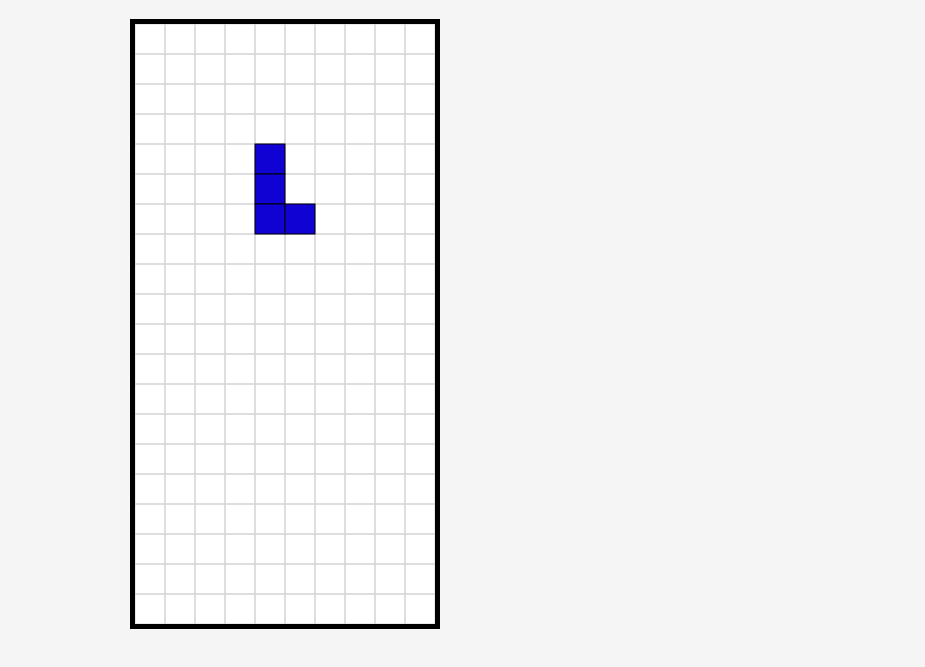
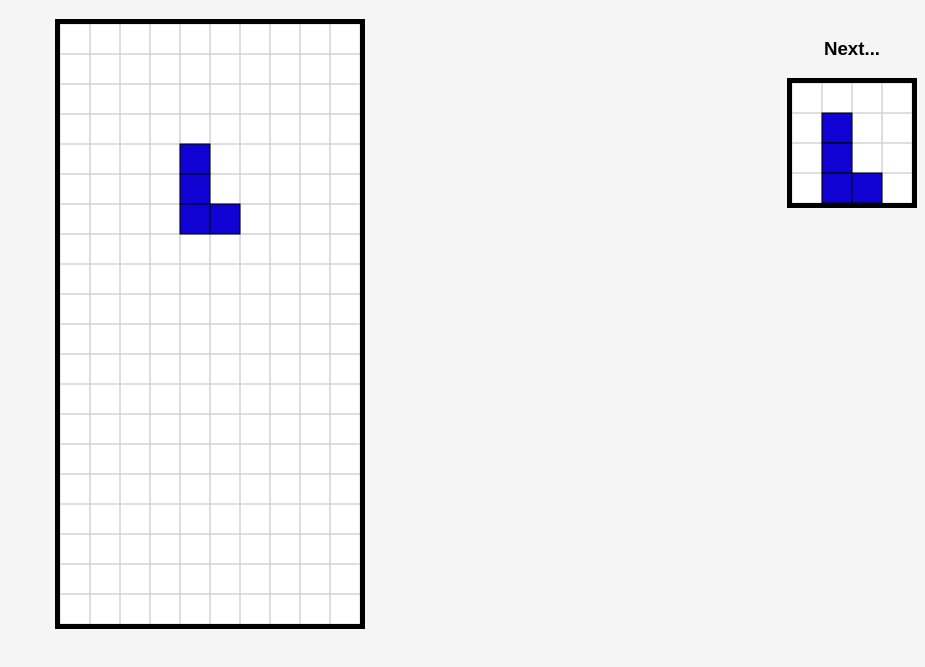
Before and after one commit to PiKouroshmnt/TileDrop, a website: page index.html in a window 1280 px wide. Shown: the part 61-728 px from the top of the page, without its empty margins (355-1280 px from the left). Drawn offline with Linux system fonts and the light colour scheme.

Commit message:
fail condition and next block
added fail condition and game over screen with
restart function. also added next block mechanism.

did some refactoring too. dont know why it took me this long
to add an initializer function :|

```diff
--- a/game.js
+++ b/game.js
@@ -7,6 +7,9 @@ document.addEventListener('keydown', (event) => {
         rotateBlock();
     }else if(event.key === 'ArrowDown' && event.repeat){
         speedFall();
+    }else if(event.key === 'r' && isGameOver){
+        init();
+        gameLoop();
     }
 });
 
@@ -18,6 +21,9 @@ document.addEventListener('keyup', (event) =>{
 
 const canvas = document.getElementById('gameCanvas');
 const ctx = canvas.getContext('2d');
+
+const nxtCanvas = document.getElementById('nextCanvas');
+const nxtCtx = nxtCanvas.getContext('2d');
 
 const SHAPES = [
     [[0,1],[1,1],[0,1]],   // T shape
@@ -46,27 +52,52 @@ const BLOCK_SIZE = 30;
 const GAME_WIDTH = canvas.width / BLOCK_SIZE;
 const GAME_HEIGHT = canvas.height / BLOCK_SIZE;
 
-let grid = Array.from({length: GAME_HEIGHT}, () =>
+const NEXT_WIDTH = nxtCanvas.width / BLOCK_SIZE;
+const NEXT_HEIGHT = nxtCanvas.height / BLOCK_SIZE;
+
+let isGameOver;
+let gameLoopId;
+
+let grid;
+
+console.log(grid);
+
+// the current block we want to draw
+let currentBlock;
+
+
+let nextBlock;
+
+let lastDropTime;
+let drop_delay;
+
+function init(){
+    isGameOver = false;
+    grid = Array.from({length: GAME_HEIGHT}, () =>
         Array.from(({length: GAME_WIDTH}),() =>({
             isOccupied : 0,
             color : null,
         }))
     );
-
-console.log(grid);
-
+    nxtCtx.clearRect(0,0,nxtCanvas.width,nxtCanvas.height);
+    ctx.clearRect(0,0,canvas.width,canvas.height);
     let firstIndex = randomIndex(SHAPES.length);
-
-// the current block we want to draw
-let currentBlock = {
+    let secondIndex = randomIndex(SHAPES.length);
+    currentBlock = {
         shape: SHAPES[firstIndex],
         x: (GAME_WIDTH / 2) - 1,
         y: 0,
         color: COLORS[firstIndex],
+    };
+    nextBlock = {
+        shape: SHAPES[secondIndex],
+        x: (NEXT_WIDTH / 2) - 1,
+        y: (NEXT_HEIGHT / 2) - 1,
+        color: COLORS[secondIndex],
     }
-
-let lastDropTime = 0;
-let drop_delay = 1000;
+    lastDropTime = 0;
+    drop_delay = 1000;
+}
 
 function drawGrid() {
     for(let y = 0;y < GAME_HEIGHT;y++){
@@ -80,6 +111,15 @@ function drawGrid() {
                 ctx.strokeStyle = '#d3d3d3';
                 ctx.strokeRect(x * BLOCK_SIZE,y * BLOCK_SIZE,BLOCK_SIZE,BLOCK_SIZE);
             }
+        }
+    }
+}
+
+function drawNextGrid() {
+    for(let y = 0;y < NEXT_HEIGHT;y++) {
+        for(let x = 0;x < NEXT_WIDTH;x++){
+            nxtCtx.strokeStyle = "#d3d3d3";
+            nxtCtx.strokeRect(x * BLOCK_SIZE,y * BLOCK_SIZE,BLOCK_SIZE,BLOCK_SIZE);
         }
     }
 }
@@ -102,7 +142,30 @@ function drawBlock(block) {
                     (block.y + rowIndex) * BLOCK_SIZE,
                     BLOCK_SIZE,
                     BLOCK_SIZE
-                )
+                );
+            }
+        });
+    });
+}
+
+function drawNextBlock(){
+    nextBlock.shape.forEach((row,rowIndex) => {
+        row.forEach((cell,colIndex) => {
+            if(cell){
+                nxtCtx.strokeStyle = '#000';
+                nxtCtx.fillStyle = nextBlock.color;
+                nxtCtx.fillRect(
+                    (nextBlock.x + colIndex) * BLOCK_SIZE,
+                    (nextBlock.y + rowIndex) * BLOCK_SIZE,
+                    BLOCK_SIZE,
+                    BLOCK_SIZE,
+                );
+                nxtCtx.strokeRect(
+                    (nextBlock.x + colIndex) * BLOCK_SIZE,
+                    (nextBlock.y + rowIndex) * BLOCK_SIZE,
+                    BLOCK_SIZE,
+                    BLOCK_SIZE,
+                );
             }
         });
     });
@@ -168,11 +231,21 @@ function randomIndex(arrayLength) {
 
 function newBlock(){
     let index = randomIndex(SHAPES.length);
-    currentBlock = {
+    currentBlock = nextBlock;
+    currentBlock.x = (GAME_WIDTH / 2) - 1;
+    currentBlock.y = (-1 * currentBlock.shape.length) + 1;
+    nextBlock = {
         shape: SHAPES[index],
-        x : (GAME_WIDTH / 2) - 1,
-        y : 0,
+        x: (NEXT_WIDTH / 2) - 1,
+        y: (NEXT_HEIGHT / 2) - 1,
         color: COLORS[index],
+    }
+}
+
+function spawnNewBlock() {
+    newBlock();
+    if(nextPosition(currentBlock,currentBlock.y,currentBlock.x) === null){
+        gameOver();
     }
 }
 
@@ -190,7 +263,8 @@ function placeBlockOnGrid() {
             if (cell) {
                 const x = currentBlock.x + colIndex;
                 const y = currentBlock.y + rowIndex;
-
+                if(y < 0)
+                    return;
                 grid[y][x].isOccupied = 1;
                 grid[y][x].color = currentBlock.color;
             }
@@ -212,7 +286,11 @@ function nextPosition(block,newY,newX) {
                 const x = nextBlock.x + colIndex;
                 const y = nextBlock.y + rowIndex;
 
-                if(y >= GAME_HEIGHT || y < 0 || x >= GAME_WIDTH || x < 0 || grid[y][x].isOccupied === 1){
+                if(y < 0) {
+                    return;
+                }
+
+                if(y >= GAME_HEIGHT || x >= GAME_WIDTH || x < 0 || grid[y][x].isOccupied === 1){
                     isnull = true;
                 }
             }
@@ -258,20 +336,52 @@ function gravity(block) {
         block.y++;
     }else{
         placeBlockOnGrid();
-        newBlock();
+        spawnNewBlock();
         clearFullLines();
     }
 }
 
 function gameLoop(currenTime){
+    if(isGameOver) return;
+    nxtCtx.clearRect(0,0,nxtCanvas.width,nxtCanvas.height);
     ctx.clearRect(0,0,canvas.width,canvas.height);
     drawGrid();
+    drawNextGrid();
     drawBlock(currentBlock);
+    drawNextBlock();
     if(currenTime - lastDropTime > drop_delay){
        gravity(currentBlock);
        lastDropTime = currenTime;
     }
-    requestAnimationFrame(gameLoop);
+    gameLoopId = requestAnimationFrame(gameLoop);
 }
 
+function gameOver(){
+    isGameOver = true;
+
+    cancelAnimationFrame(gameLoopId);
+
+    nxtCtx.clearRect(0,0,nxtCanvas.width,nxtCanvas.height);
+
+    ctx.fillStyle = "rgba(255,255,255,0.5)";
+    nxtCtx.fillStyle = "rgba(255,255,255,0.5)";
+
+    let offset = 50;
+    ctx.fillRect(0,0,canvas.width,canvas.height);
+    ctx.fillStyle = "rgba(0,0,0,0.6)";
+    ctx.fillRect(0,(canvas.height / 2) - offset,canvas.width,2 * offset);
+
+    nxtCtx.fillRect(0,0,nxtCanvas.width,nxtCanvas.height);
+
+    ctx.fillStyle = "rgb(255,0,0)";
+    ctx.font = "30px Arial";
+    ctx.textAlign = "center";
+    ctx.fillText("Game over",canvas.width / 2,canvas.height / 2);
+
+    ctx.fillStyle = "#d3d3d3";
+    ctx.font = "15px Arial";
+    ctx.fillText("press R to restart",canvas.width / 2,(canvas.height / 2) + 20);
+}
+
+init();
 gameLoop();
--- a/index.html
+++ b/index.html
@@ -8,7 +8,13 @@
 </head>
 <body>
     <h1>TileDrop</h1>
-    <canvas id="gameCanvas"></canvas>
+    <div style="display: flex;">
+        <canvas id="gameCanvas"></canvas>
+        <div style="margin-left: 20px; text-align: center;">
+            <h3>Next...</h3>
+            <canvas id="nextCanvas" width="120" height="120"></canvas>
+        </div>
+    </div>
     <script src="game.js"></script>
 </body>
 </html>
```
Lines whose indentation alone changed are shown as unchanged.
